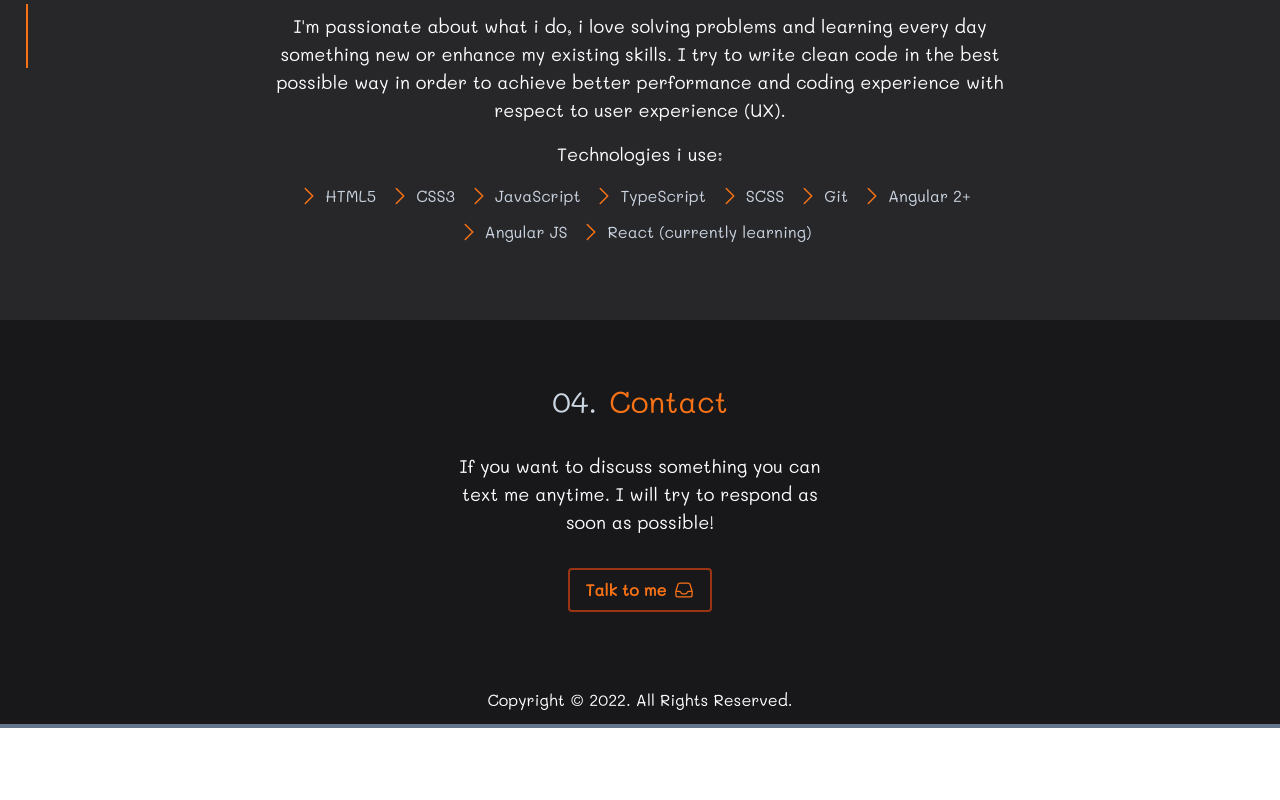
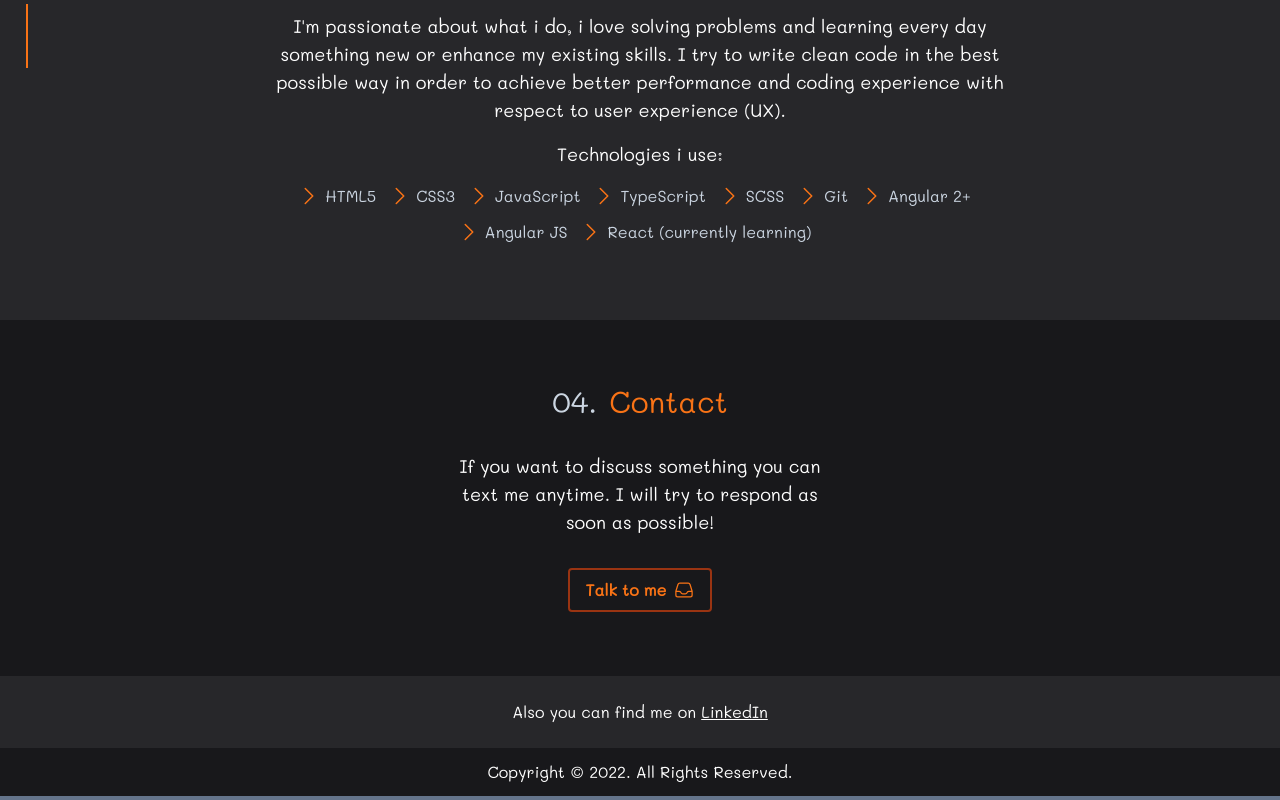
Before and after one commit to GeorgiosDoudouliakis/portfolio-v2, a React (Create React App) app: page / in a window 1280 px wide. Shown: the part 732-1532 px from the top of the page. Before the commit the page ends 1460 px from the top, so only its background shows below. Built offline with nearby package versions, Linux system fonts and the light colour scheme.

Commit message:
feat: Find me on linkedin component

```diff
--- a/src/App.js
+++ b/src/App.js
@@ -3,6 +3,7 @@ import Header from './components/header/Header';
 import Intro from './components/intro/Intro';
 import About from './components/about/About';
 import Contact from './components/contact/Contact';
+import FindMeOnLinkedin from "./components/find-me-on-linkedin/FindMeOnLinkedin";
 import Footer from './components/footer/Footer';
 import EmailWrapper from "./components/email-wrapper/EmailWrapper";
 import GoTop from "./components/go-top/GoTop";
@@ -15,6 +16,7 @@ function App() {
           <Intro/>
           <About/>
           <Contact/>
+          <FindMeOnLinkedin/>
           <Footer/>
           <div className="w-full h-1 bg-slate-500"></div>
 
--- /dev/null
+++ b/src/components/find-me-on-linkedin/FindMeOnLinkedin.js
@@ -0,0 +1,9 @@
+import {motion} from "framer-motion";
+
+export default function FindMeOnLinkedin() {
+    return (
+        <motion.p className="text-center text-white py-6 bg-zinc-800" initial={{ opacity: 0 }} whileInView={{ opacity: 1 }} transition={{ delay: 0.2 }} viewport={{ once: true }}>
+            Also you can find me on <a href="https://www.linkedin.com/in/georgios-doudouliakis-b97a5b19a/" target="_blank" className="underline hover:text-orange-500">LinkedIn</a>
+        </motion.p>
+    )
+}
```
